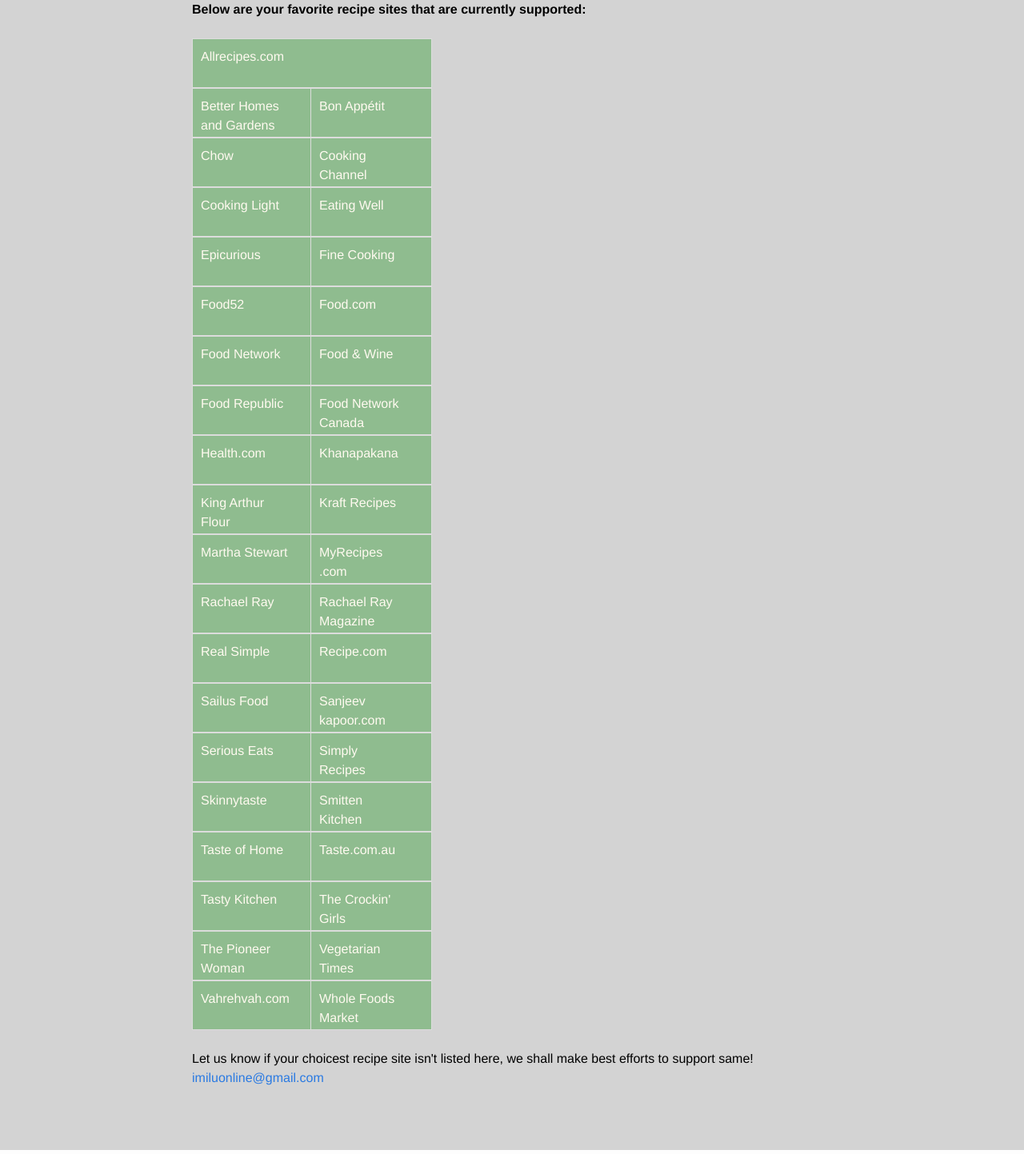
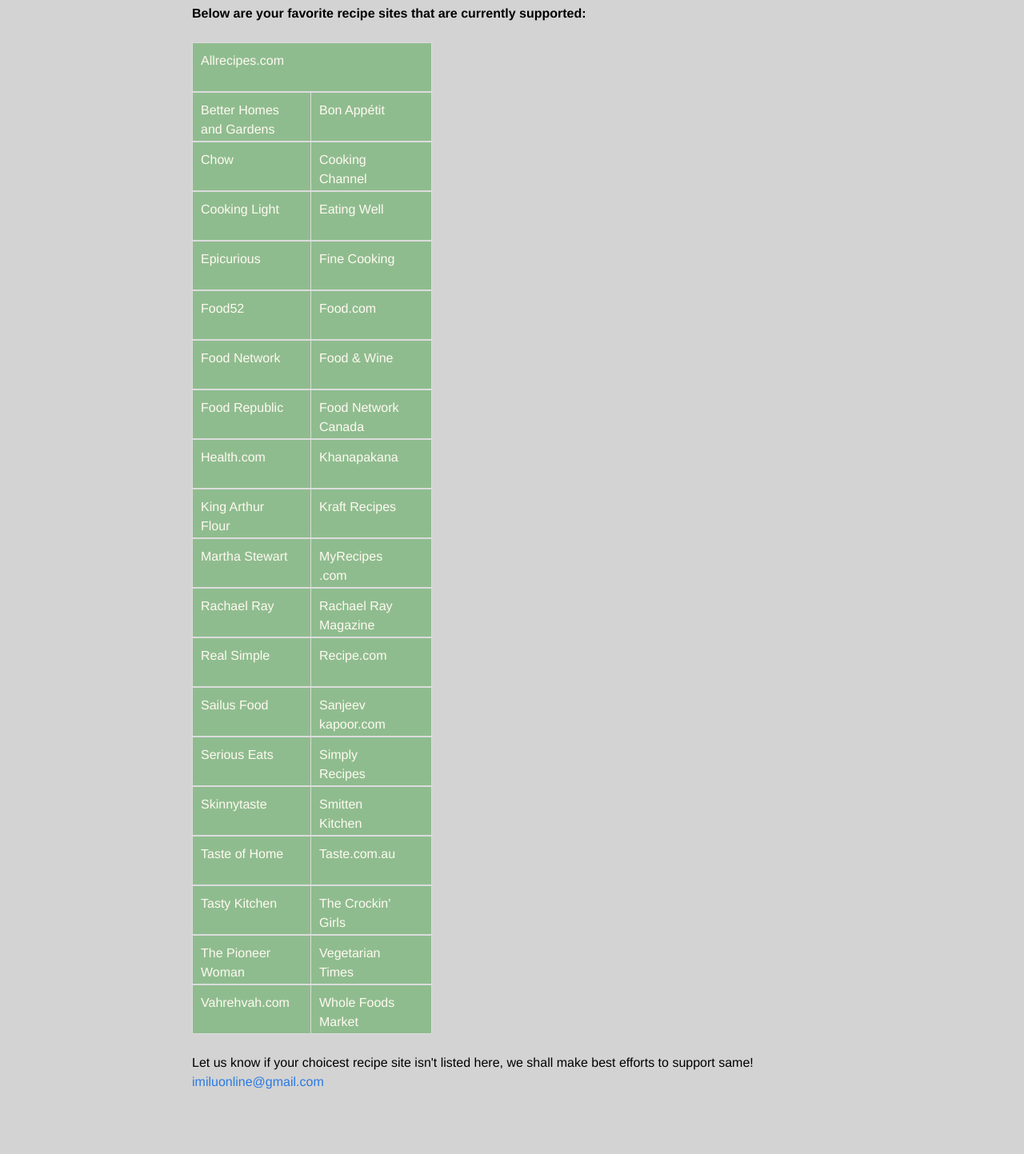
Before and after one commit to miluonline/miluworkslive, a Jekyll site: the page built from supported-recipe-sites.html, in a window 1280 px wide. Shown: the whole page at 80% size. Built offline with Jekyll 4.4.1, drawn with Linux system fonts in a browser that asks for light colours.

```diff
--- a/_layouts/recipe_default.html
+++ b/_layouts/recipe_default.html
@@ -5,7 +5,7 @@
 
     <body>
 
-    <div class="page-content" style="padding:0px 0px 30px 0px;">
+    <div class="page-content" style="padding:5px 0px 30px 0px;">
       <div class="wrap">
       {{ content }}
       </div>
```
